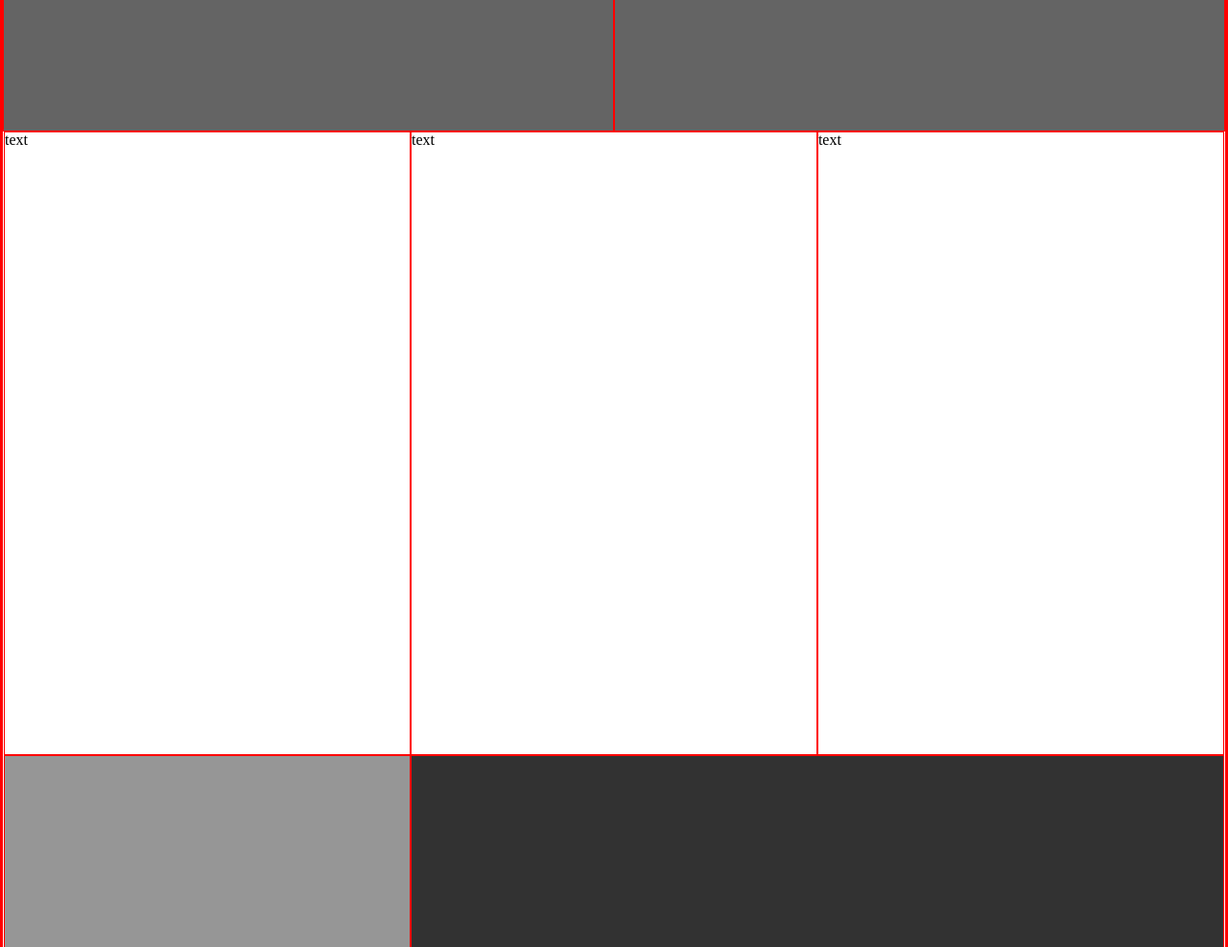
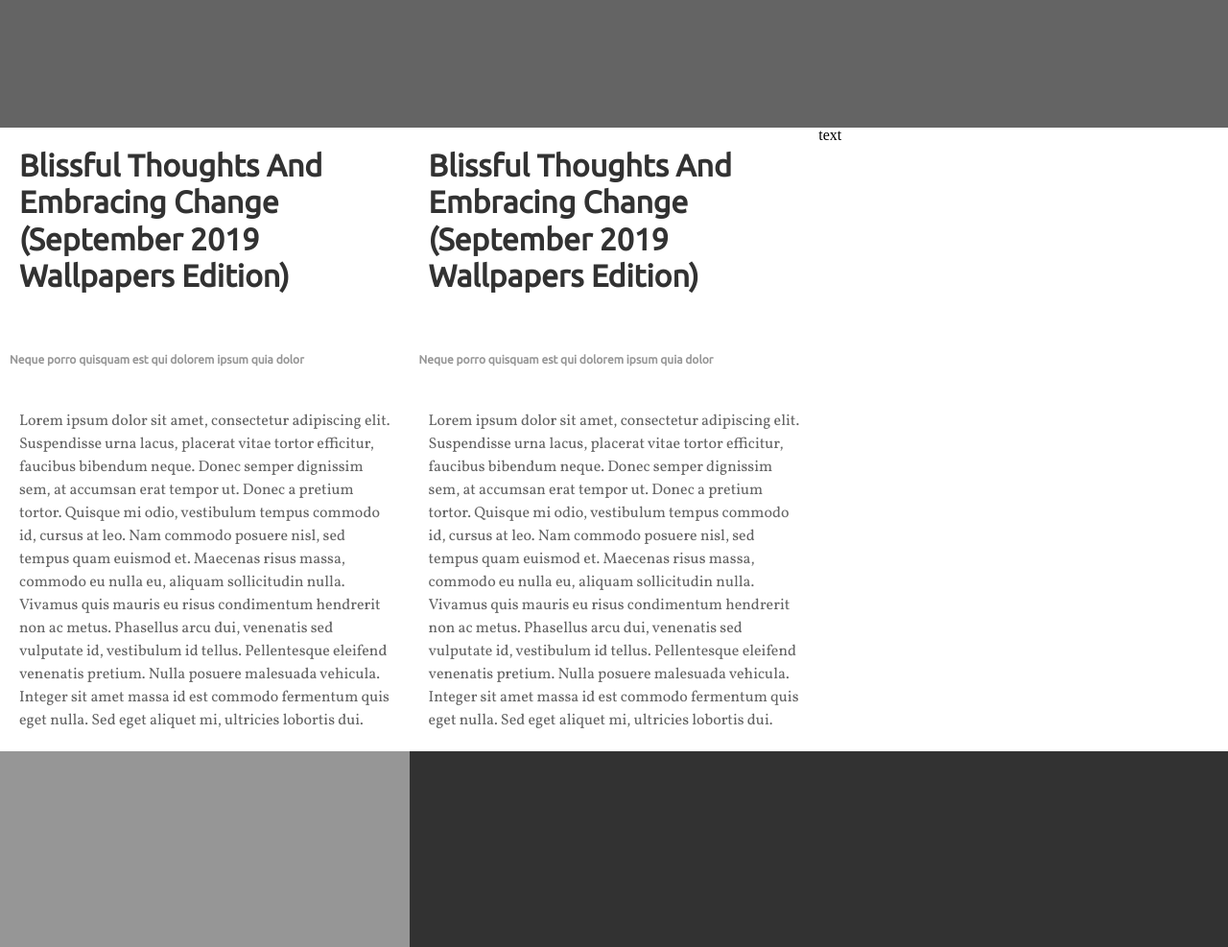
Before and after one commit to euqueme/heat-map, a plain HTML site: page index.html in a window 1280 px wide. Shown: the part 1340-2327 px from the top of the page at 96% size. Drawn offline with Linux system fonts and the light colour scheme; a web font is replaced by a local one.

Commit message:
Text styling: Imported the fonts from Google Styled h2, h4 and p tags. Added some text to the articles.

```diff
--- a/index.html
+++ b/index.html
@@ -4,7 +4,9 @@
     <meta charset="utf-8" />
     <title>Heat Map</title>
     <link rel="stylesheet" href="styles.css" />
-  </head>
+    <link href="https://fonts.googleapis.com/css?family=Droid+Serif" rel="stylesheet">
+    <link href="https://fonts.googleapis.com/css?family=Droid+Sans" rel="stylesheet">
+    <link href="https://fonts.googleapis.com/css?family=Ubuntu|Vollkorn&display=swap" rel="stylesheet">  </head>
   <body>
     <nav class="general-display">
       <div class="grid-16 b3"></div>
@@ -45,8 +47,42 @@
 
       <div class="">
         <!-- Latest post -->
-        <article class="grid-1-3 float-left h650">text</article>
-        <article class="grid-1-3 float-left h650">text</article>
+        <article class="grid-1-3 float-left h650">
+          <h2>Blissful Thoughts And Embracing Change (September 2019 Wallpapers Edition)</h2>
+          <br>
+          <br>
+          <h4>Neque porro quisquam est qui dolorem ipsum quia dolor </h4>
+          <br>
+          <p>Lorem ipsum dolor sit amet, consectetur adipiscing elit.
+            Suspendisse urna lacus, placerat vitae tortor efficitur, faucibus bibendum neque.
+            Donec semper dignissim sem, at accumsan erat tempor ut. Donec a pretium tortor.
+            Quisque mi odio, vestibulum tempus commodo id, cursus at leo.
+            Nam commodo posuere nisl, sed tempus quam euismod et.
+            Maecenas risus massa, commodo eu nulla eu, aliquam sollicitudin nulla.
+            Vivamus quis mauris eu risus condimentum hendrerit non ac metus.
+            Phasellus arcu dui, venenatis sed vulputate id, vestibulum id tellus.
+            Pellentesque eleifend venenatis pretium. Nulla posuere malesuada vehicula.
+            Integer sit amet massa id est commodo fermentum quis eget nulla.
+            Sed eget aliquet mi, ultricies lobortis dui.</p>
+        </article>
+        <article class="grid-1-3 float-left h650">
+            <h2>Blissful Thoughts And Embracing Change (September 2019 Wallpapers Edition)</h2>
+            <br>
+            <br>
+            <h4>Neque porro quisquam est qui dolorem ipsum quia dolor </h4>
+            <br>
+            <p>Lorem ipsum dolor sit amet, consectetur adipiscing elit.
+              Suspendisse urna lacus, placerat vitae tortor efficitur, faucibus bibendum neque.
+              Donec semper dignissim sem, at accumsan erat tempor ut. Donec a pretium tortor.
+              Quisque mi odio, vestibulum tempus commodo id, cursus at leo.
+              Nam commodo posuere nisl, sed tempus quam euismod et.
+              Maecenas risus massa, commodo eu nulla eu, aliquam sollicitudin nulla.
+              Vivamus quis mauris eu risus condimentum hendrerit non ac metus.
+              Phasellus arcu dui, venenatis sed vulputate id, vestibulum id tellus.
+              Pellentesque eleifend venenatis pretium. Nulla posuere malesuada vehicula.
+              Integer sit amet massa id est commodo fermentum quis eget nulla.
+              Sed eget aliquet mi, ultricies lobortis dui.</p>
+        </article>
         <article class="grid-1-3 float-left h650">text</article>
         <div class="grid-1-3 float-left h350 b2"></div>
         <div class="grid-2-3 float-left h650 b4"></div>
--- a/styles.css
+++ b/styles.css
@@ -131,7 +131,6 @@ table {
 
 * {
   box-sizing: border-box;
-  border: solid 1px red;
 }
 
 /* Content */
@@ -248,3 +247,33 @@ article div {
 .b4 {
   background-color: rgb(50, 50, 50);
 }
+
+/* Fonts */
+
+h2 {
+  font-family: 'Ubuntu', sans-serif;
+  font-size: 2em;
+  padding: 20px;
+  color: rgb(50, 50, 50);
+  font-weight: bold;
+  line-height: 1.2em;
+}
+
+h4 {
+  font-family: 'Ubuntu', sans-serif;
+  font-size: 0.75em;
+  padding: 10px;
+  color: rgb(150, 150, 150);
+  font-weight: bold;
+}
+
+p {
+  font-family: 'Vollkorn', serif;
+  padding: 20px;
+  color: rgb(100, 100, 100);
+  line-height: 1.5em;
+}
+
+.h2-2 {
+  font-family: 'Droid Serif', Georgia, Times, serif;
+}
```
